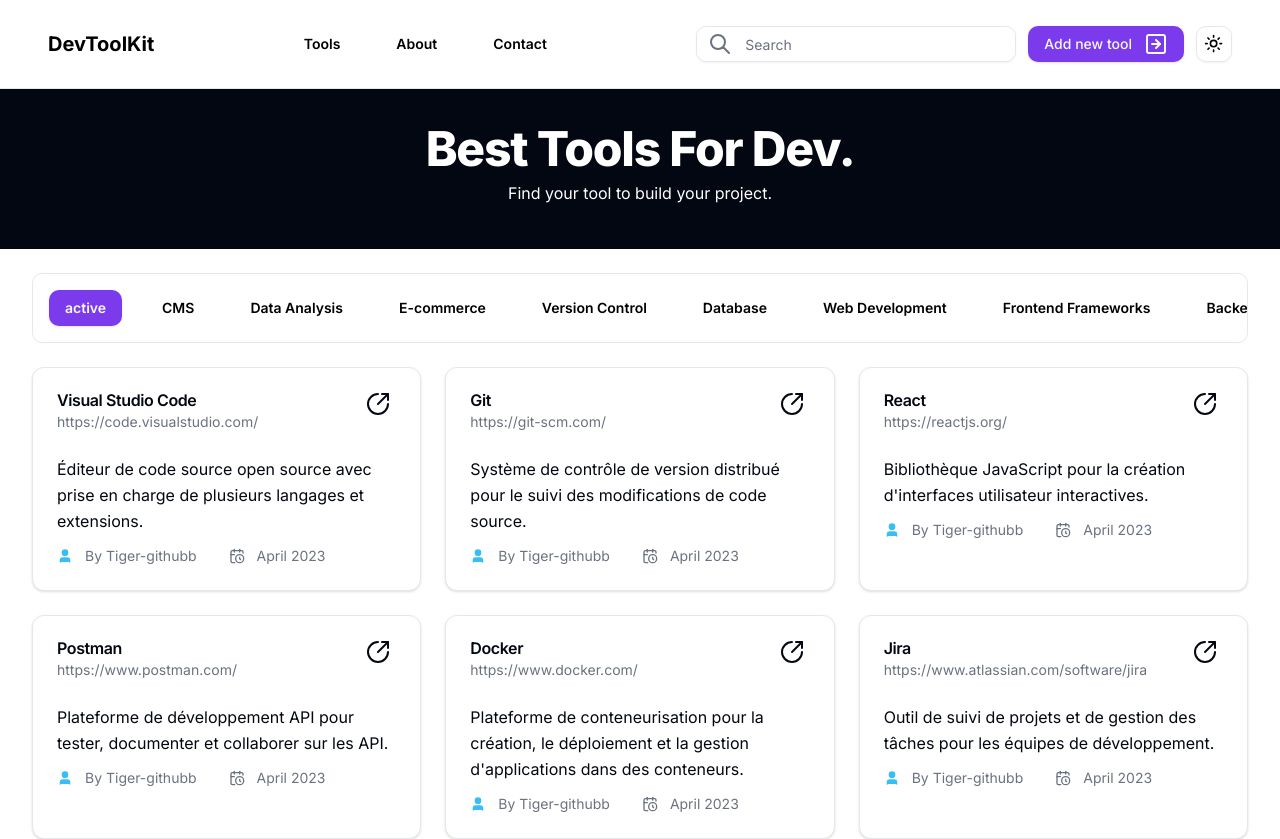
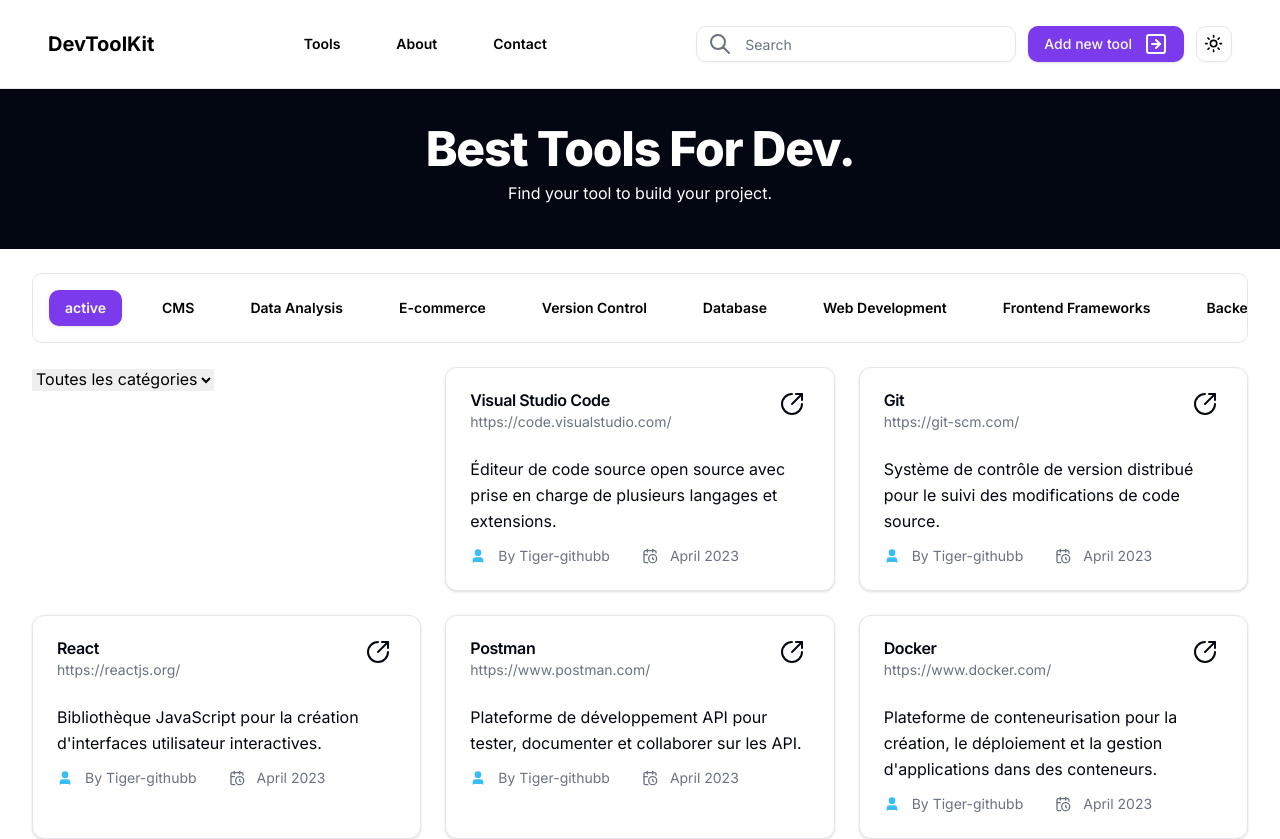
Before and after one commit to tiger-githubb/DevToolBox, a Next.js app: page / in a window 1280 px wide. Shown: the top 839 px of the page. Built offline with nearby package versions, Linux system fonts and the light colour scheme.

Commit message:
add of a filter proto

```diff
--- a/components/ToolCardsLayout.tsx
+++ b/components/ToolCardsLayout.tsx
@@ -1,13 +1,31 @@
-import React from "react";
+"use client";
+import React, { useState } from "react";
 import { ToolCard } from "./ToolCard";
 import tools from "@/data/toolsData";
 
 export default function ToolCardsLayout() {
+  const [selectedCategory, setSelectedCategory] = useState<string | null>(null);
+
+  const filteredTools = selectedCategory
+    ? tools.filter((tool) => tool.category === selectedCategory)
+    : tools;
+
   return (
     <div className=" container my-6 grid grid-cols-1 md:grid-cols-2 lg:grid-cols-3 gap-6 overflow-hidden">
-      {tools.map((tool,index) => (
-          <ToolCard key={index} toolData={tool}  />
-      ))}
+      <div className="test">
+        <select
+          value={selectedCategory || ""}
+          onChange={(e) => setSelectedCategory(e.target.value)}
+        >
+          <option value="">Toutes les catégories</option>
+          <option value="Développement Web">Développement Web</option>
+          <option value="DevOps">DevOps</option>
+        </select>
+      </div>
+
+        {filteredTools.map((tool, index) => (
+          <ToolCard key={index} toolData={tool} />
+        ))}
     </div>
   );
 }
```
